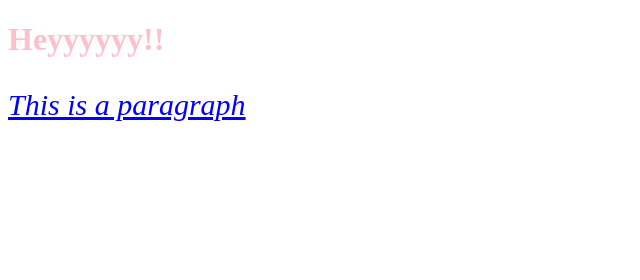
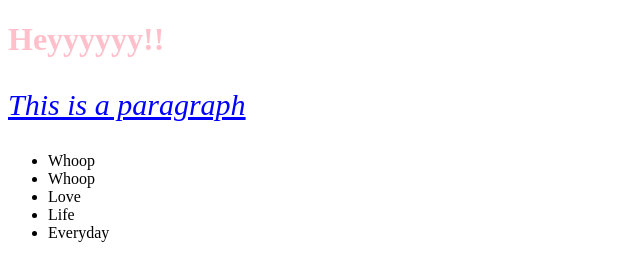
Before and after one commit to tifsheline/branches-practice, a plain HTML site: page index.html in a window 1280 px wide. Shown: the whole page, without its empty margins (0-640 px from the left). Drawn offline with Linux system fonts and the light colour scheme.

Commit message:
Add skills

```diff
--- a/index.html
+++ b/index.html
@@ -8,5 +8,12 @@
   <body>
     <h1>Heyyyyyy!!</h1>
       <p>This is a paragraph</p>
+      <ul>
+        <li>Whoop</li>
+        <li>Whoop</li>
+        <li>Love</li>
+        <li>Life</li>
+        <li>Everyday</li>
+      </ul>
   </body>
 </html>
```
